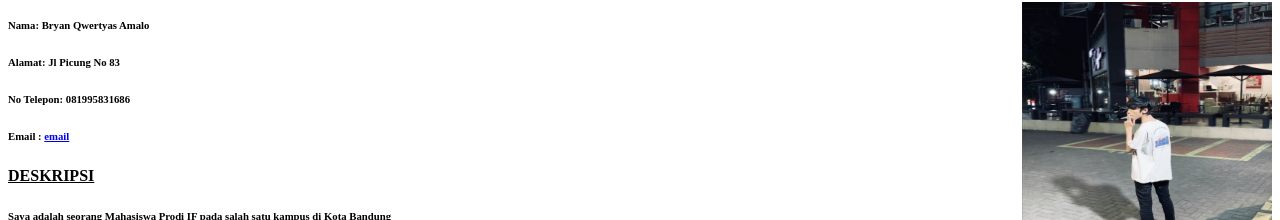
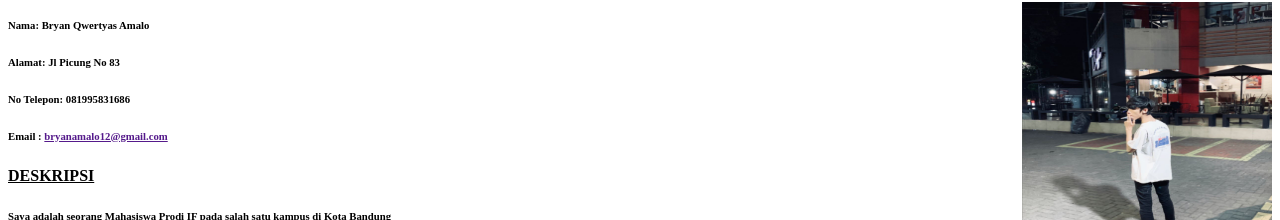
Before and after one commit to felexiusbry/itw2023_233040005, a plain HTML site: page latihan/latihan1/T1233040005.html in a window 1280 px wide. Shown: the part 88-308 px from the top of the page. Drawn offline with Linux system fonts and the light colour scheme.

Commit message:
menyelesaikan tugas 1

```diff
--- a/latihan/latihan1/T1233040005.html
+++ b/latihan/latihan1/T1233040005.html
@@ -12,7 +12,7 @@
     <h6>Nama: Bryan Qwertyas Amalo</h6>
     <h6>Alamat: Jl Picung No 83</h6>
     <h6>No Telepon: 081995831686</h6>
-    <h6>Email : <a href="bryanamalo12@gmail.com">email</a></h6>
+    <h6>Email : <a href=>bryanamalo12@gmail.com</a></h6>
     <h4><b><u>DESKRIPSI</u></b></h4>
     <h6>Saya adalah seorang Mahasiswa Prodi IF pada salah satu kampus di Kota Bandung</h6>
     <h4><b><u>PENDIDIKAN</u></b></h4>
```
